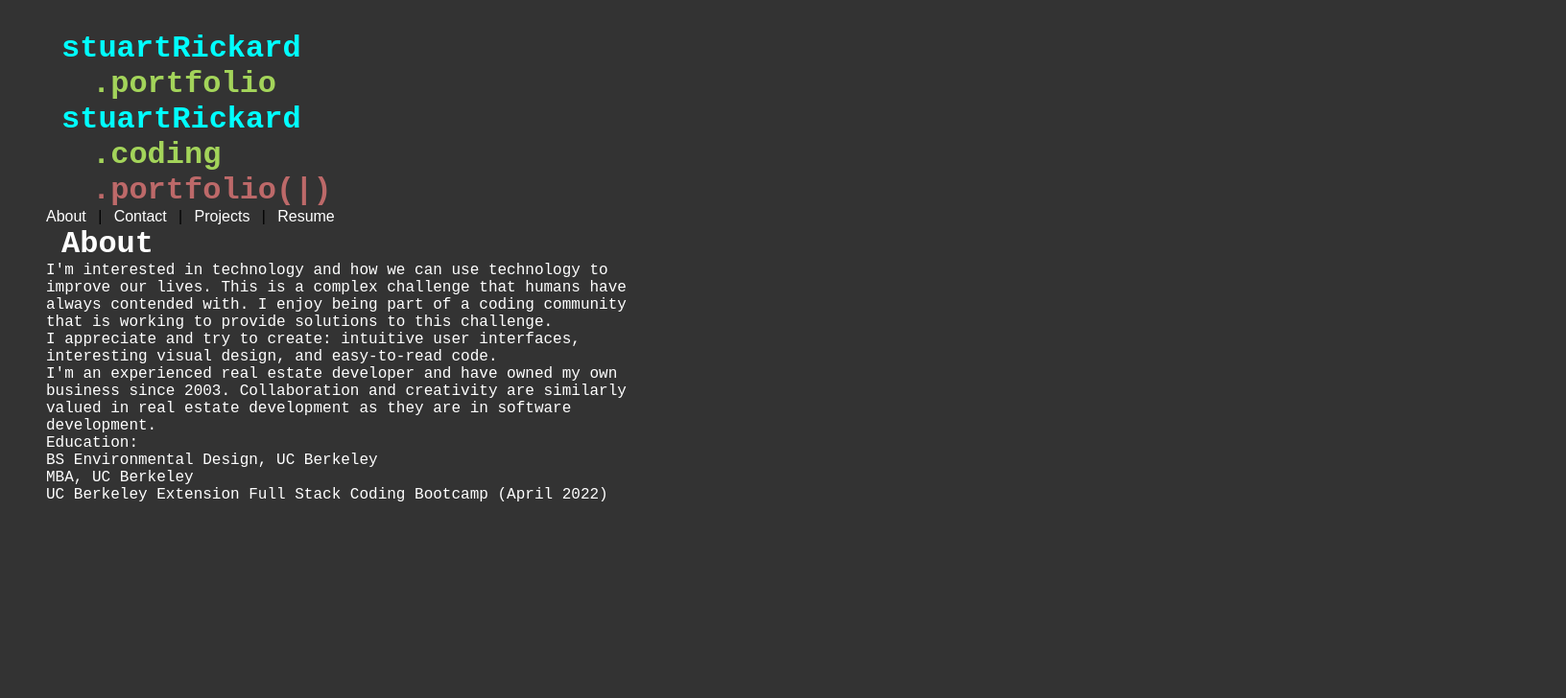
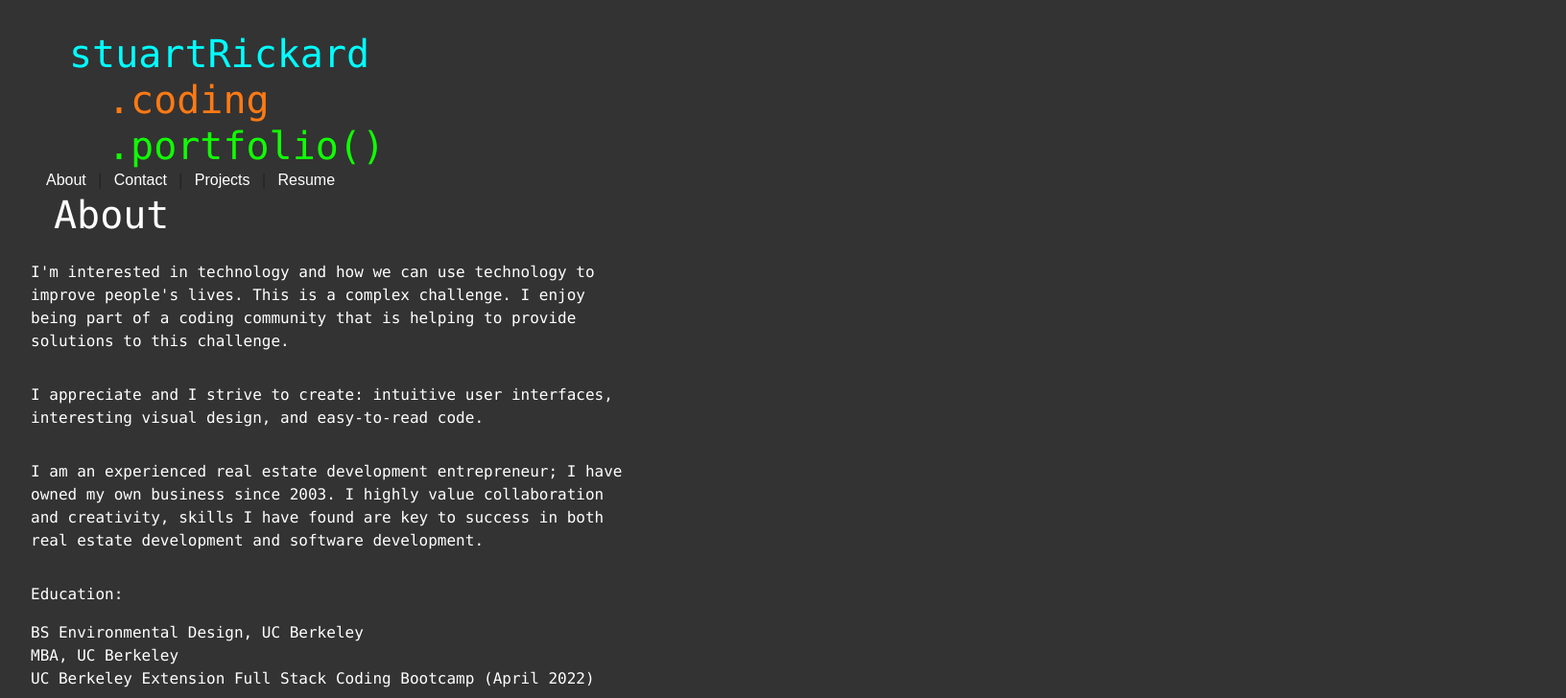
Before and after one commit to stuart-rickard/srport3, a React (Create React App) app: page /About in a window 1280 px wide. Shown: the top 728 px of the page at 96% size, 1632 px wide, since content can reach past the window. Built offline with nearby package versions, Linux system fonts and the light colour scheme.

Commit message:
About display and Nav changes

```diff
--- a/package.json
+++ b/package.json
@@ -6,10 +6,12 @@
     "@testing-library/jest-dom": "^5.16.3",
     "@testing-library/react": "^12.1.4",
     "@testing-library/user-event": "^13.5.0",
+    "bootstrap": "^5.1.3",
     "react": "^17.0.2",
     "react-dom": "^17.0.2",
     "react-router-dom": "^6.2.2",
     "react-scripts": "5.0.0",
+    "reactstrap": "^9.0.1",
     "web-vitals": "^2.1.4"
   },
   "scripts": {
--- a/src/App.jsx
+++ b/src/App.jsx
@@ -1,24 +1,13 @@
 import { Outlet, Link } from "react-router-dom";
 import "./App.css";
 import Nav from "./routes/Nav";
-// import Typing from "./routes/Typing";
-import Menu from "./routes/Menu";
-// import About from "./routes/About";
-// import Projects from "./routes/Projects";
-// import Contact from "./routes/Contact";
-// import Resume from "./routes/Resume";
 import Footer from "./routes/Footer";
-// import SomeComponent from "./SomeComponent";
 
 function App() {
-  // setTimeout(change, 5000);
   return (
     <div className="App">
       <header className="App-header">
         <Nav />
-        <Menu />
-        {/* <Typing /> */}
-        {/* <SomeComponent /> */}
         <div>
           <Link to="/About">About</Link> | <Link to="/Contact">Contact</Link> |{" "}
           <Link to="/Projects">Projects</Link> |{" "}
@@ -26,13 +15,9 @@ function App() {
         </div>
         <Outlet />
       </header>
-      {/* <About />
-      <Projects />
-      <Contact />
-      <Resume /> */}
-      <footer className="App-footer">
+      {/* <footer className="App-footer">
         <Footer />
-      </footer>
+      </footer> */}
     </div>
   );
 }
--- a/src/index.css
+++ b/src/index.css
@@ -1,7 +1,7 @@
 /* GLOBAL STYLES */
 * {
   margin: 0;
-  font-family: "Courier Prime", monospace;
+  font-family: "consolas", "Courier Prime", monospace;
   -webkit-font-smoothing: antialiased;
   -moz-osx-font-smoothing: grayscale;
   background: #333;
--- a/src/index.js
+++ b/src/index.js
@@ -1,24 +1,28 @@
 import { render } from "react-dom";
 import { BrowserRouter, Routes, Route } from "react-router-dom";
+import "bootstrap/dist/css/bootstrap.min.css";
 import "./index.css";
 import App from "./App";
 import About from "./routes/About";
 import Contact from "./routes/Contact";
 import Projects from "./routes/Projects";
+import Footer from "./routes/Footer";
 import Resume from "./routes/Resume";
 import reportWebVitals from "./reportWebVitals";
 
 render(
   <BrowserRouter>
+    <App />
     <Routes>
-      <Route path="/" element={<App />}>
-        <Route path="About" element={<About />} />
-        <Route path="Contact" element={<Contact />} />
-        <Route path="Projects" element={<Projects />} />
-        <Route path="Resume" element={<Resume />} />
-        <Route path="*" element={<About />} />
-      </Route>
+      <Route exact path="/" element={<About />} />
+      <Route path="/About" element={<About />} />
+      <Route path="/Contact" element={<Contact />} />
+      <Route path="/Projects" element={<Projects />} />
+      <Route path="/Resume" element={<Resume />} />
+      <Route path="*" element={<About />} />
+      {/* </Route> */}
     </Routes>
+    <Footer />
   </BrowserRouter>,
   document.getElementById("root")
 );
--- a/src/routes/About.css
+++ b/src/routes/About.css
@@ -4,3 +4,12 @@ p {
   color: white;
   width: 40em;
 }
+
+p {
+  padding-top: 1em;
+}
+
+.no-top-padding {
+  padding-top: 0em;
+  margin-bottom: 0rem;
+}
--- a/src/routes/About.jsx
+++ b/src/routes/About.jsx
@@ -6,23 +6,25 @@ function About() {
       <h1>About</h1>
       <p>
         I'm interested in technology and how we can use technology to improve
-        our lives. This is a complex challenge that humans have always contended
-        with. I enjoy being part of a coding community that is working to
-        provide solutions to this challenge.
+        people's lives. This is a complex challenge. I enjoy being part of a
+        coding community that is helping to provide solutions to this challenge.
       </p>
       <p>
-        I appreciate and try to create: intuitive user interfaces, interesting
-        visual design, and easy-to-read code.
+        I appreciate and I strive to create: intuitive user interfaces,
+        interesting visual design, and easy-to-read code.
       </p>
       <p>
-        I'm an experienced real estate developer and have owned my own business
-        since 2003. Collaboration and creativity are similarly valued in real
-        estate development as they are in software development.
+        I am an experienced real estate development entrepreneur; I have owned
+        my own business since 2003. I highly value collaboration and creativity,
+        skills I have found are key to success in both real estate development
+        and software development.
       </p>
       <p>Education: </p>
-      <p>BS Environmental Design, UC Berkeley</p>
-      <p>MBA, UC Berkeley</p>
-      <p>UC Berkeley Extension Full Stack Coding Bootcamp (April 2022)</p>
+      <p className="no-top-padding">BS Environmental Design, UC Berkeley</p>
+      <p className="no-top-padding">MBA, UC Berkeley</p>
+      <p className="no-top-padding">
+        UC Berkeley Extension Full Stack Coding Bootcamp (April 2022)
+      </p>
     </>
   );
 }
--- a/src/routes/Footer.jsx
+++ b/src/routes/Footer.jsx
@@ -4,10 +4,8 @@ import octo from "../assets/git-logo-lt.png";
 
 function Footer() {
   return (
-    <>
+    <div className="App-footer">
       <h1>
-        🦶
-        <span> </span>
         <span>
           <a href="https://github.com/stuart-rickard">
             <img src={octo}></img>
@@ -23,9 +21,8 @@ function Footer() {
             📧
           </a>
         </span>
-        <span> </span> 🦶
       </h1>
-    </>
+    </div>
   );
 }
 
--- a/src/routes/Nav.css
+++ b/src/routes/Nav.css
@@ -1,16 +1,20 @@
 .typed-text-line-one {
   color: aqua;
   padding-left: 1em;
+  margin-bottom: 0rem;
 }
 .typed-text-line-two {
-  color: rgb(163, 212, 90);
+  color: rgb(255, 122, 20);
   padding-left: 2em;
+  margin-bottom: 0rem;
 }
 .typed-text-line-three {
-  color: rgb(189, 105, 105);
+  color: rgb(16, 253, 4);
   padding-left: 2em;
+  margin-bottom: 0rem;
 }
 
 .typed-text-hidden {
   visibility: hidden;
+  margin-bottom: 0rem;
 }
--- a/src/routes/Nav.jsx
+++ b/src/routes/Nav.jsx
@@ -1,78 +1,96 @@
-import { Outlet, Link } from "react-router-dom";
 import "./Nav.css";
 
-function Nav() {
-  console.log("running nav");
-  //   const textArrayFirstLine = [
-  //     "s",
-  //     "t",
-  //     "u",
-  //     "a",
-  //     "r",
-  //     "t",
-  //     "R",
-  //     "i",
-  //     "c",
-  //     "k",
-  //     "a",
-  //     "r",
-  //     "d",
-  //   ];
-  //   const textArraySecondLine = [
-  //     ".",
-  //     "p",
-  //     "o",
-  //     "r",
-  //     "t",
-  //     "f",
-  //     "o",
-  //     "l",
-  //     "i",
-  //     "o",
-  //   ];
+import React, { useState, useEffect } from "react";
+const firstLine = "stuartRickard";
+const secondLine = "coding";
+const thirdLine = "portfolio()";
 
-  // XXXXXXXXXXXXXXX const [firstLine, setFirstLine] = useState("stuartRickard");
+export default function Nav() {
+  console.log("running menu");
+  const [letterCount, setletterCount] = useState(0);
+  const [blink, setBlink] = useState(true);
+  const [secondLineVis, setSecondLineVis] = useState(false);
+  const [thirdLineVis, setThirdLineVis] = useState(false);
 
-  // textArrayFirstLine.forEach(letter => {
+  // typeWriter
+  useEffect(() => {
+    if (
+      letterCount >=
+      firstLine.length + secondLine.length + thirdLine.length + 11
+    ) {
+      console.log("first if");
+      return;
+    }
 
-  //   setTimeout(() => {
-  //     if (firstLine == "stuart") {
-  //       setFirstLine("rickard");
-  //       console.log(" changed to rickard");
-  //     } else {
-  //       setFirstLine("stuart");
-  //       console.log("changed to stuart");
-  //     }
-  //   }, 10000);
+    if (letterCount == firstLine.length && !secondLineVis) {
+      setSecondLineVis(true);
+      // return;
+    }
 
-  // let timeoutID;
+    if (letterCount == firstLine.length + secondLine.length && !thirdLineVis) {
+      setThirdLineVis(true);
+      // return;
+    }
 
-  // let runbefore = false;
+    const timeout = setTimeout(() => {
+      setletterCount((prev) => prev + 1);
+      console.log(letterCount);
+    }, parseInt(Math.random() * 80 + 50));
 
-  // const functionTwo = function () {
-  //   if (runbefore == false) {
-  //     runbefore = true;
-  //     console.log("i will wait for you");
-  //   }
-  //   clearTimeout(timeoutID);
-  // };
+    return () => clearTimeout(timeout);
+  }, [letterCount]);
 
-  // function functionOne() {
-  //   // console.log("running fu 1");
-
-  //   // timeoutID = setTimeout(functionTwo, 5000);
-  //   // console.log(timeoutID);
-
-  //   return firstLine;
-  // }
+  // blinker
+  useEffect(() => {
+    console.log("in useEffect");
+    console.log("letterCount is " + letterCount);
+    if (
+      letterCount >=
+      firstLine.length + secondLine.length + thirdLine.length + 4
+    ) {
+      return;
+    }
+    const timeout2 = setTimeout(() => {
+      setBlink((prev) => !prev);
+    }, 450);
+    return () => clearTimeout(timeout2);
+  }, [blink]);
 
   return (
     <>
-      <h1 className="typed-text-line-one">stuartRickard</h1>
-      <h1 className="typed-text-line-two">.portfolio</h1>
-      {/* <h1 className="typed-text-line-three">.resume</h1> */}
+      {/* first line */}
+      <h1 className="typed-text-line-one">{`${firstLine.substring(
+        0,
+        letterCount
+      )}${letterCount >= firstLine.length ? " " : blink ? "|" : " "}`}</h1>
+
+      {/* second line */}
+      <h1
+        className={!secondLineVis ? "typed-text-hidden" : "typed-text-line-two"}
+      >{`.${secondLine.substring(0, letterCount - firstLine.length)}${
+        letterCount >= firstLine.length + secondLine.length
+          ? " "
+          : blink
+          ? "|"
+          : " "
+      }`}</h1>
+
+      {/* third line */}
+      <h1
+        className={
+          !thirdLineVis ? "typed-text-hidden" : "typed-text-line-three"
+        }
+      >{`.${thirdLine.substring(
+        0,
+        letterCount - firstLine.length - secondLine.length
+      )}${
+        letterCount >=
+        firstLine.length + secondLine.length + thirdLine.length + 4
+          ? " "
+          : blink
+          ? "|"
+          : " "
+      }`}</h1>
     </>
   );
 }
-
-export default Nav;
--- /dev/null
+++ b/src/routes/ProjectCard.jsx
@@ -0,0 +1,37 @@
+import {
+  Col,
+  Card,
+  CardBody,
+  CardTitle,
+  CardLink,
+  CardSubtitle,
+  CardText,
+} from "reactstrap";
+
+export default function ProjectCard() {
+  return (
+    <Col md="12" sm="12" lg="6">
+      <Card>
+        <CardBody>
+          <CardTitle tag="h5">Card title</CardTitle>
+          <CardSubtitle className="mb-2 text-muted" tag="h6">
+            Card subtitle
+          </CardSubtitle>
+        </CardBody>
+        <img
+          alt="Card image cap"
+          src="https://picsum.photos/318/180"
+          width="100%"
+        />
+        <CardBody>
+          <CardText>
+            Some quick example text to build on the card title and make up the
+            bulk of the card's content.
+          </CardText>
+          <CardLink href="#">Card Link</CardLink>
+          <CardLink href="#">Another Link</CardLink>
+        </CardBody>
+      </Card>
+    </Col>
+  );
+}
--- a/src/routes/Projects.jsx
+++ b/src/routes/Projects.jsx
@@ -1,8 +1,18 @@
+import ProjectCard from "./ProjectCard";
 import React, { useState } from "react";
+import { Row } from "reactstrap";
 import "./Projects.css";
 
 function Projects() {
-  return <h1>Projects</h1>;
+  return (
+    <>
+      <h1>Projects </h1>
+      <Row>
+        <ProjectCard />
+        <ProjectCard />
+      </Row>
+    </>
+  );
 }
 
 export default Projects;
```
Also changed, not shown: 1 other file (tests, documents, lock files or other folders).
